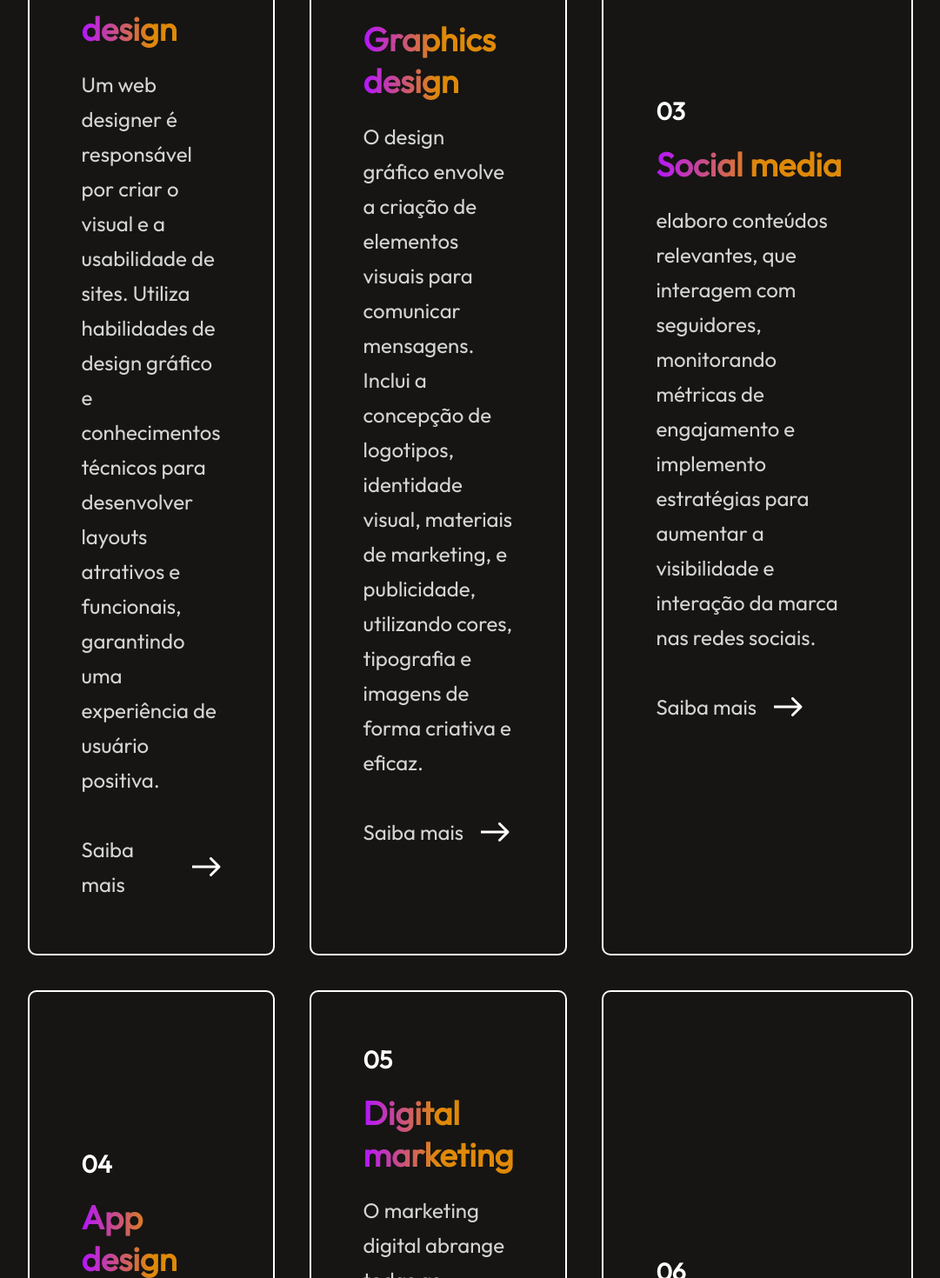
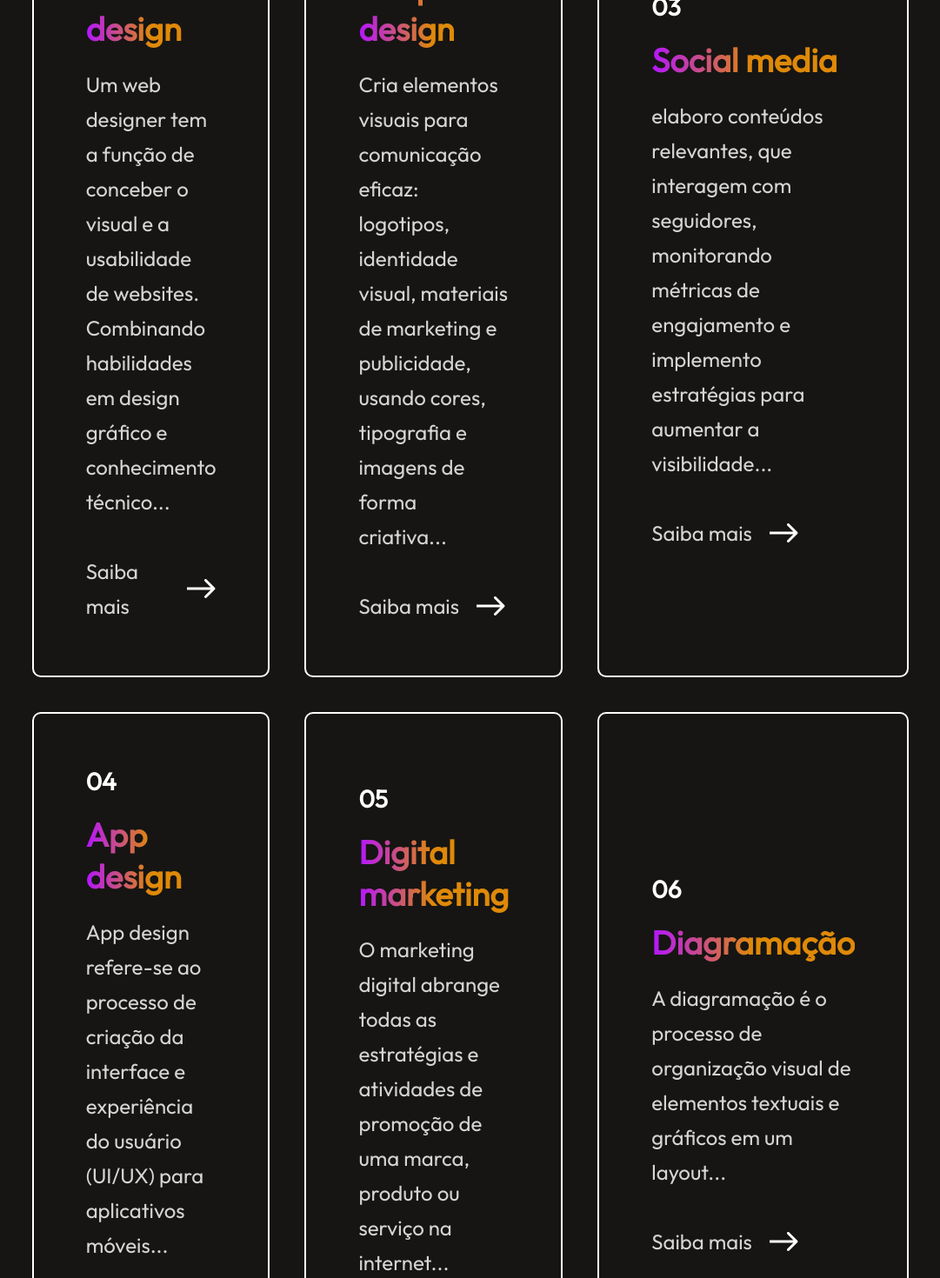
Before and after one commit to rodrigoarcanjo23/Portifolio, a React (Vite) app: page / in a window 1280 px wide. Shown: the part 2620-4090 px from the top of the page at 87% size, without its empty margins (99-1180 px from the left). Built offline with nearby package versions, Linux system fonts and the light colour scheme.

Commit message:
updade 2.0

```diff
--- a/src/assets/services_data.js
+++ b/src/assets/services_data.js
@@ -2,32 +2,32 @@ const Services_Data = [
     {
         s_no: "01",
         s_name: "Web design",
-        s_desc: "Um web designer é responsável por criar o visual e a usabilidade de sites. Utiliza habilidades de design gráfico e conhecimentos técnicos para desenvolver layouts atrativos e funcionais, garantindo uma experiência de usuário positiva."
+        s_desc: "Um web designer tem a função de conceber o visual e a usabilidade de websites. Combinando habilidades em design gráfico e conhecimento técnico..."
     },
     {
         s_no: "02",
         s_name: "Graphics design",
-        s_desc: "O design gráfico envolve a criação de elementos visuais para comunicar mensagens. Inclui a concepção de logotipos, identidade visual, materiais de marketing, e publicidade, utilizando cores, tipografia e imagens de forma criativa e eficaz."
+        s_desc: "Cria elementos visuais para comunicação eficaz: logotipos, identidade visual, materiais de marketing e publicidade, usando cores, tipografia e imagens de forma criativa..."
     },
     {
         s_no: "03",
         s_name: "Social media",
-        s_desc: "elaboro conteúdos relevantes, que interagem com seguidores, monitorando métricas de engajamento e implemento estratégias para aumentar a visibilidade e interação da marca nas redes sociais."
+        s_desc: "elaboro conteúdos relevantes, que interagem com seguidores, monitorando métricas de engajamento e implemento estratégias para aumentar a visibilidade..."
     },
     {
         s_no: "04",
         s_name: "App design",
-        s_desc: "App design refere-se ao processo de criação da interface e experiência do usuário (UI/UX) para aplicativos móveis. Foca na usabilidade intuitiva, navegação eficiente e design visual atraente, garantindo que o aplicativo seja funcional e fácil de usar."
+        s_desc: "App design refere-se ao processo de criação da interface e experiência do usuário (UI/UX) para aplicativos móveis..."
     },
     {
         s_no: "05",
         s_name: "Digital marketing",
-        s_desc: "O marketing digital abrange todas as estratégias e atividades de promoção de uma marca, produto ou serviço na internet. Inclui SEO (otimização para mecanismos de busca), campanhas de PPC (pagamento por clique), marketing de conteúdo, email marketing, entre outras técnicas para alcançar e engajar o público-alvo online"
+        s_desc: "O marketing digital abrange todas as estratégias e atividades de promoção de uma marca, produto ou serviço na internet..."
     },
     {
         s_no: "06",
         s_name: "Diagramação",
-        s_desc: "A diagramação é o processo de organização visual de elementos textuais e gráficos em um layout. É fundamental em publicações como livros, revistas, jornais e documentos corporativos, garantindo que o conteúdo seja apresentado de maneira clara, organizada e esteticamente agradável."
+        s_desc: "A diagramação é o processo de organização visual de elementos textuais e gráficos em um layout..."
     },
 ]
 
```
